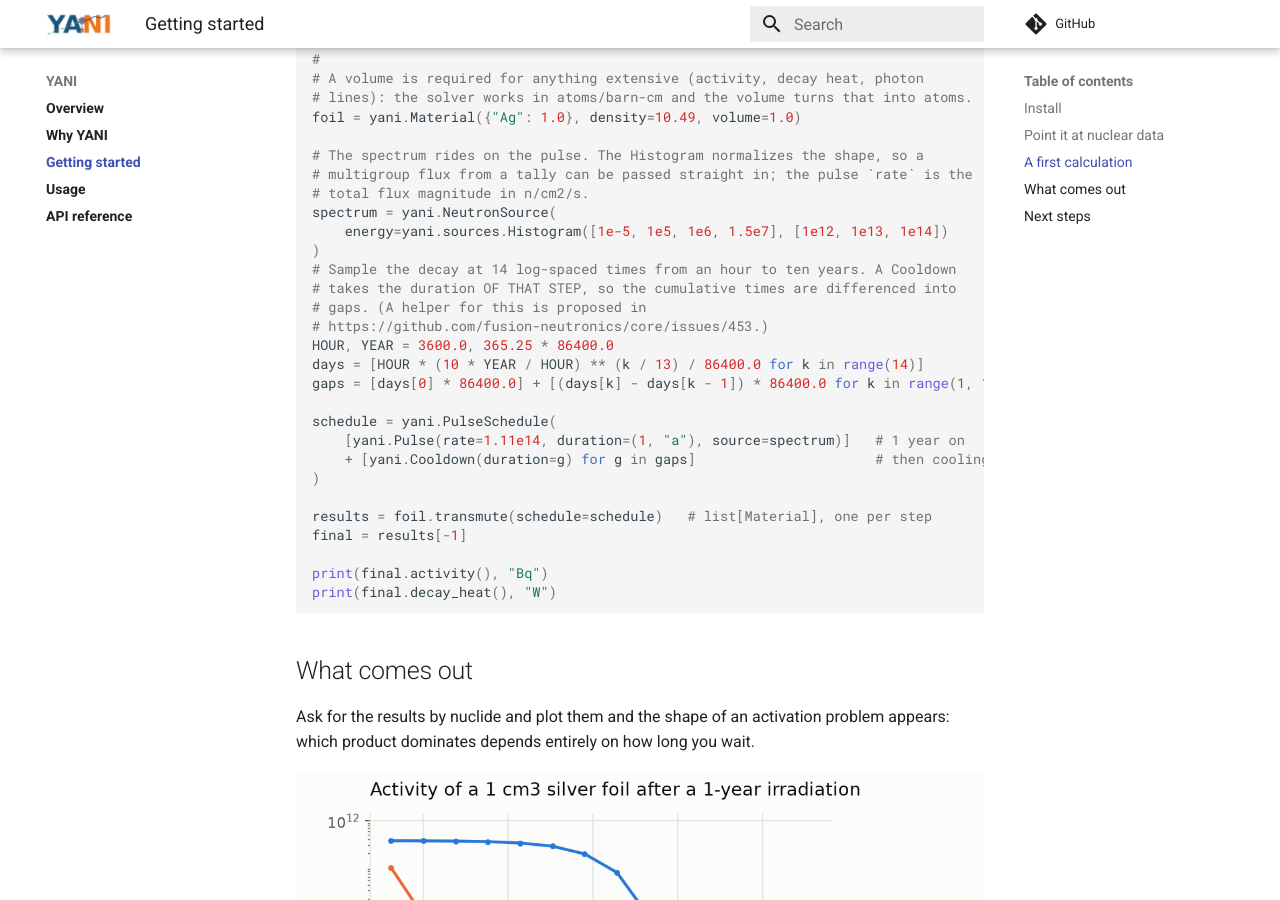
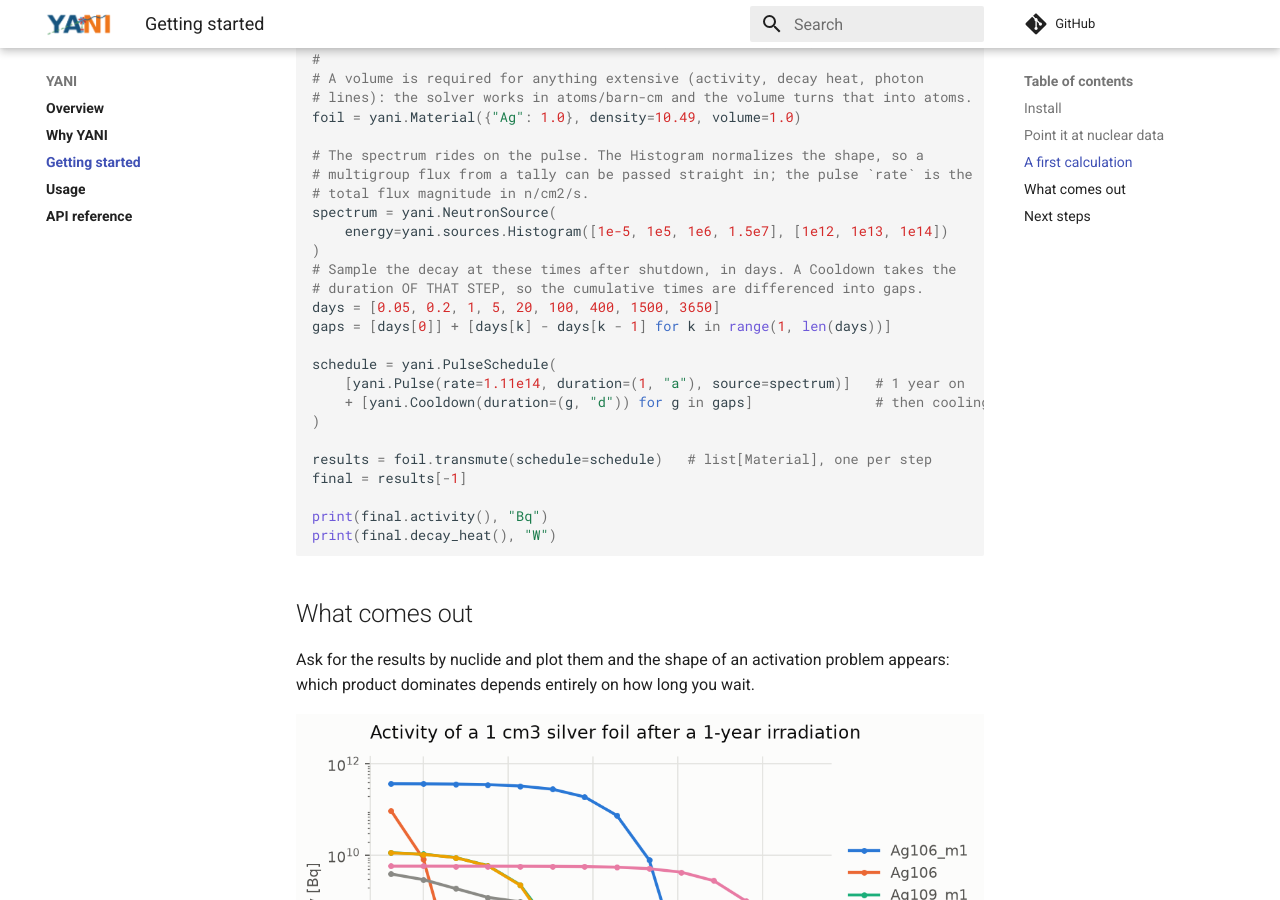
Before and after one commit to fusion-neutronics/yani, an MkDocs documentation site: the page built from docs/getting_started.md, in a window 1280 px wide and 900 px high, scrolled down 1853 px. Built offline with MkDocs 1.6.1 and Material for MkDocs 9.7.7, drawn with Linux system fonts in a browser that asks for light colours; comment, search, counter and statistics services are not loaded.

Commit message:
Simplify the quick start's timesteps and drop the issue link
The schedule sampled 14 log-spaced times through a formula over HOUR and
YEAR constants, with two 86400 conversions to get back to seconds. That
is a plotting idiom, not something a first calculation needs to teach.
It is now a written-out list of times after shutdown, differenced into
step durations, and the Cooldown takes a `(value, "d")` pair so the
seconds conversion goes away entirely.

Nine sample points from 1.2 hours to ten years instead of fourteen from
one hour. Same span, same `days` name the plotting snippets below use as
their x axis, and the cumulative sums were checked to match the list.

The reference to core#453 goes with it. A minimal example should not
send a first-time reader to an issue tracker to understand a schedule.

```diff
--- a/docs/getting_started.md
+++ b/docs/getting_started.md
@@ -94,17 +94,14 @@
 spectrum = yani.NeutronSource(
     energy=yani.sources.Histogram([1e-5, 1e5, 1e6, 1.5e7], [1e12, 1e13, 1e14])
 )
-# Sample the decay at 14 log-spaced times from an hour to ten years. A Cooldown
-# takes the duration OF THAT STEP, so the cumulative times are differenced into
-# gaps. (A helper for this is proposed in
-# https://github.com/fusion-neutronics/core/issues/453.)
-HOUR, YEAR = 3600.0, 365.25 * 86400.0
-days = [HOUR * (10 * YEAR / HOUR) ** (k / 13) / 86400.0 for k in range(14)]
-gaps = [days[0] * 86400.0] + [(days[k] - days[k - 1]) * 86400.0 for k in range(1, 14)]
+# Sample the decay at these times after shutdown, in days. A Cooldown takes the
+# duration OF THAT STEP, so the cumulative times are differenced into gaps.
+days = [0.05, 0.2, 1, 5, 20, 100, 400, 1500, 3650]
+gaps = [days[0]] + [days[k] - days[k - 1] for k in range(1, len(days))]
 
 schedule = yani.PulseSchedule(
     [yani.Pulse(rate=1.11e14, duration=(1, "a"), source=spectrum)]   # 1 year on
-    + [yani.Cooldown(duration=g) for g in gaps]                      # then cooling
+    + [yani.Cooldown(duration=(g, "d")) for g in gaps]               # then cooling
 )
 
 results = foil.transmute(schedule=schedule)   # list[Material], one per step
```
